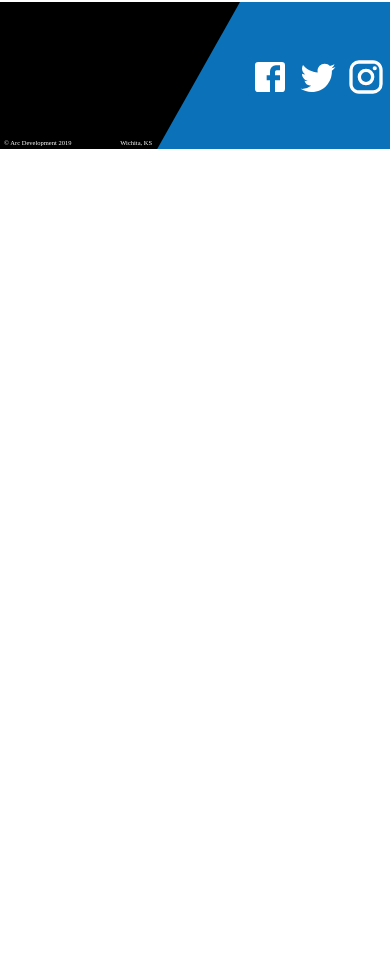
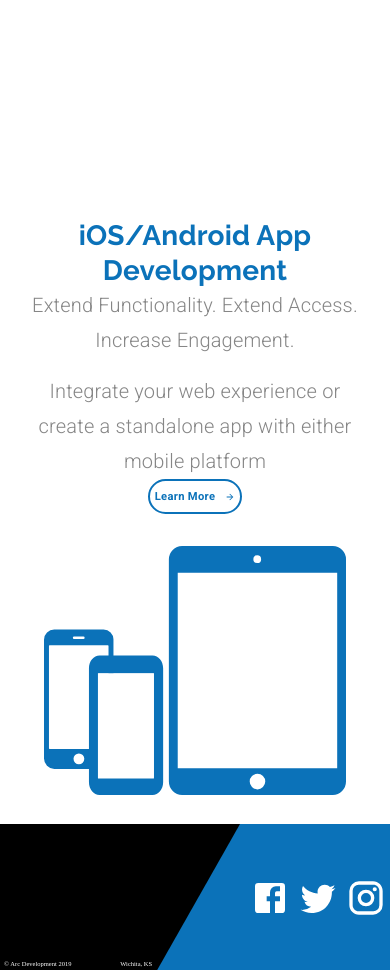
Before and after one commit to SepantaJoshani/Arc-Dev-Clone, a React (Create React App) app: page / in a window 390 px wide. Shown: the part 1354-2324 px from the top of the page. Before the commit the page ends 1503 px from the top, so only its background shows below. Built offline with nearby package versions, Linux system fonts and the light colour scheme.

Commit message:
adding second services block (mobile)

```diff
--- a/src/components/LandingPage.js
+++ b/src/components/LandingPage.js
@@ -6,6 +6,7 @@ import ButtonArrow from "./ui/ButtonArrow";
 
 import animationData from "../animations/landinganimation/data";
 import CustomSoftwareIcon from "../assets/Custom Software Icon.svg";
+import MobileIcon from '../assets/mobileIcon.svg'
 
 const useStyles = makeStyles((theme) => ({
   animation: {
@@ -42,9 +43,9 @@ const useStyles = makeStyles((theme) => ({
     fontSize: "0.7rem",
     height: 35,
     padding: 5,
-    [theme.breakpoints.down('sm')]:{
-      marginBottom:'2rem'
-    }
+    [theme.breakpoints.down("sm")]: {
+      marginBottom: "2rem",
+    },
   },
   mainContainer: {
     marginTop: "5rem",
@@ -77,9 +78,9 @@ const useStyles = makeStyles((theme) => ({
   },
   serviceContainer: {
     marginTop: "12rem",
-    [theme.breakpoints.down('sm')]:{
-      padding:25
-    }
+    [theme.breakpoints.down("sm")]: {
+      padding: 25,
+    },
   },
 }));
 
@@ -134,7 +135,7 @@ const LandingPage = () => {
           </Grid>
         </Grid>
         <Grid item>
-          {/*-----Services Block-----*/}
+          {/*-----Custom Software Block-----*/}
           <Grid
             container
             className={classes.serviceContainer}
@@ -173,6 +174,47 @@ const LandingPage = () => {
             </Grid>
           </Grid>
         </Grid>
+        <Grid item>
+          {/*-----iOS/Android Block-----*/}
+          <Grid
+            container
+            className={classes.serviceContainer}
+            justifyContent={matchesSM ? "center":'flex-end'}
+          >
+            <Grid
+              item
+              style={{
+
+                textAlign: matchesSM && "center",
+              }}
+            >
+              <Typography variant="h4">iOS/Android App Development</Typography>
+              <Typography variant="subtitle1" className={classes.subtitle}>
+                Extend Functionality. Extend Access. Increase Engagement.
+              </Typography>
+              <Typography variant="subtitle1">
+                Integrate your web experience or create a standalone app{" "}
+                {!matchesSM && <br />} with either mobile platform
+              </Typography>
+              <Button variant="outlined" className={classes.learnButton}>
+                <span style={{ marginRight: 10 }}>Learn More</span>
+                <ButtonArrow
+                  width={10}
+                  height={10}
+                  fill={theme.palette.common.blue}
+                />
+              </Button>
+            </Grid>
+            <Grid item>
+              <img
+              style={{ marginRight: !matchesSM && "5rem",}}
+                src={MobileIcon}
+                alt="Mobile phone icon"
+                className={classes.icon}
+              />
+            </Grid>
+          </Grid>
+        </Grid>
       </Grid>
     </Fragment>
   );
--- a/src/components/ui/Footer.js
+++ b/src/components/ui/Footer.js
@@ -109,7 +109,7 @@ const Footer = ({ value, setValue, selectedIndex, setSelectedIndex }) => {
                 }}
                 className={classes.link}
               >
-                Mobile App Development
+                iOS/Android App Development
               </Grid>
               <Grid
                 item
--- a/src/components/ui/Header.js
+++ b/src/components/ui/Header.js
@@ -171,7 +171,7 @@ const Header = ({value,setValue,selectedIndex,setSelectedIndex}) => {
         selectedIndex: 1,
       },
       {
-        name: "Custom Mobile App Development",
+        name: "iOS/Android Development",
         link: "/mobileapps",
         activeIndex: 1,
         selectedIndex: 2,
```
